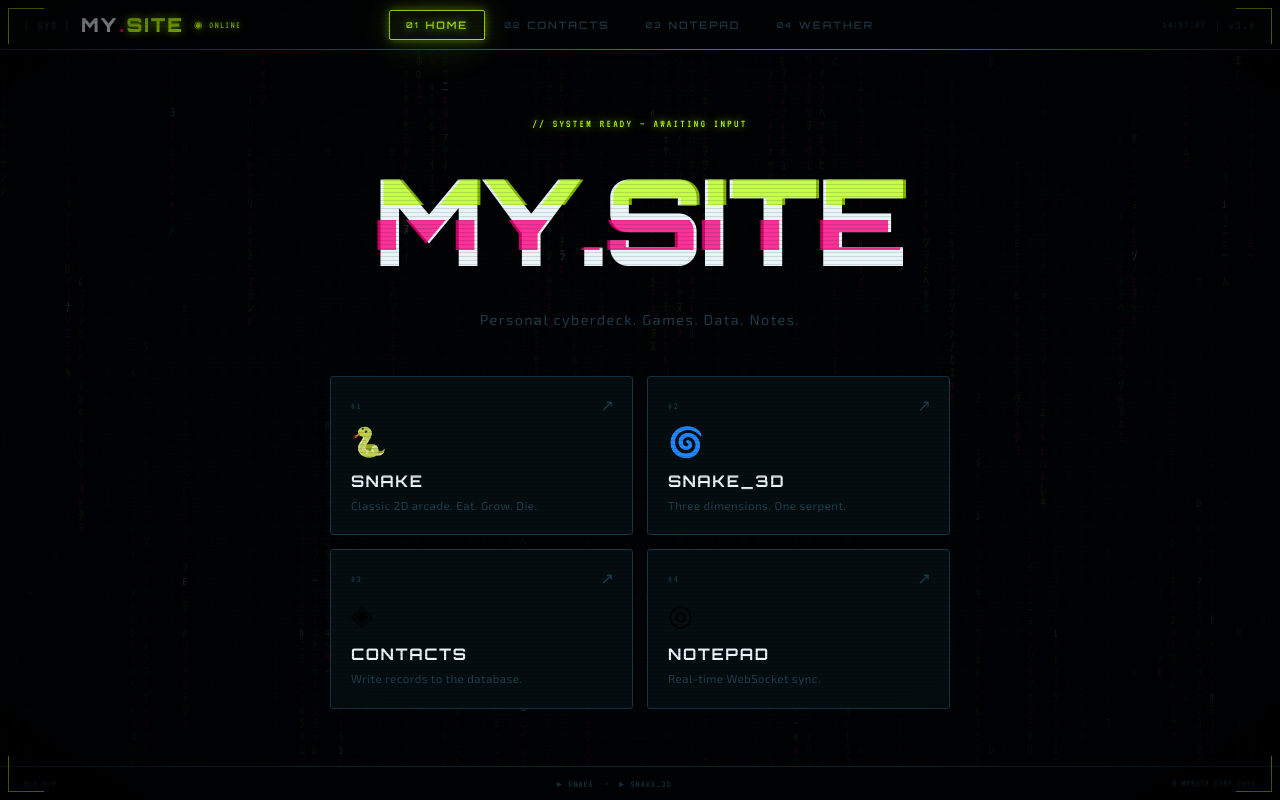
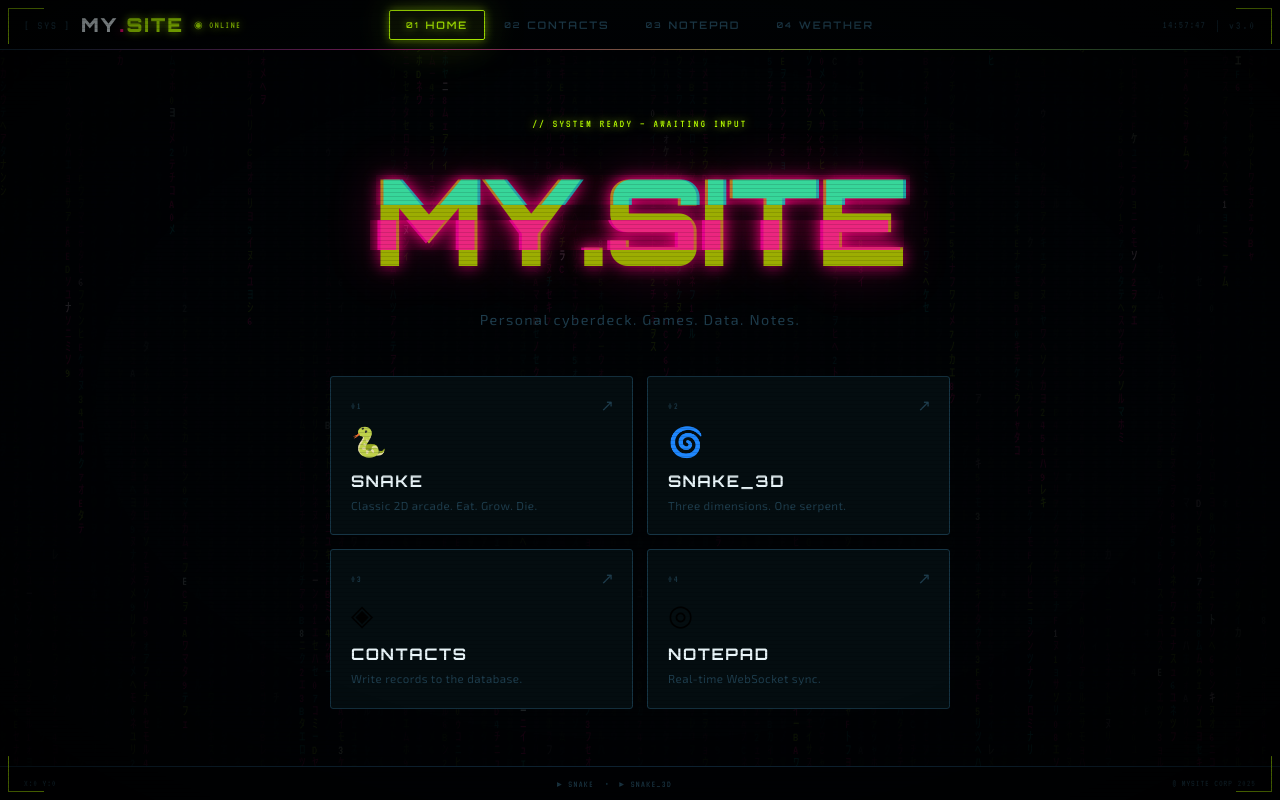
Before and after one commit to ktigkos/mysite, a React (Vite) app in the folder frontend/: page / in a window 1280 px wide. Built offline with nearby package versions, Linux system fonts and the light colour scheme.

Commit message:
style: update GlitchText colors to hex values and enhance Home page title with text shadow

```diff
--- a/frontend/src/components/GlitchText.jsx
+++ b/frontend/src/components/GlitchText.jsx
@@ -17,12 +17,12 @@ export default function GlitchText({ text, className = '', tag: Tag = 'span' })
           display: inline-block;
         }
         .glitch-layer1 {
-          color: var(--magenta);
+          color: #ff049f;
           animation: glitch1 6s steps(1) infinite;
           opacity: .8;
         }
         .glitch-layer2 {
-          color: var(--lime);
+          color: #0de7dc;
           animation: glitch2 6s steps(1) infinite;
           animation-delay: .1s;
           opacity: .7;
--- a/frontend/src/pages/Home.module.css
+++ b/frontend/src/pages/Home.module.css
@@ -53,7 +53,8 @@
   font-size: clamp(3.5rem, 12vw, 7.5rem);
   font-weight: 900;
   letter-spacing: -2px;
-  color: var(--white);
+  color: #9cad02;
+  text-shadow: 0 0 16px rgba(255,0,128,.8), 0 0 50px rgba(255,0,128,.3);
 }
 
 .sub {
```
